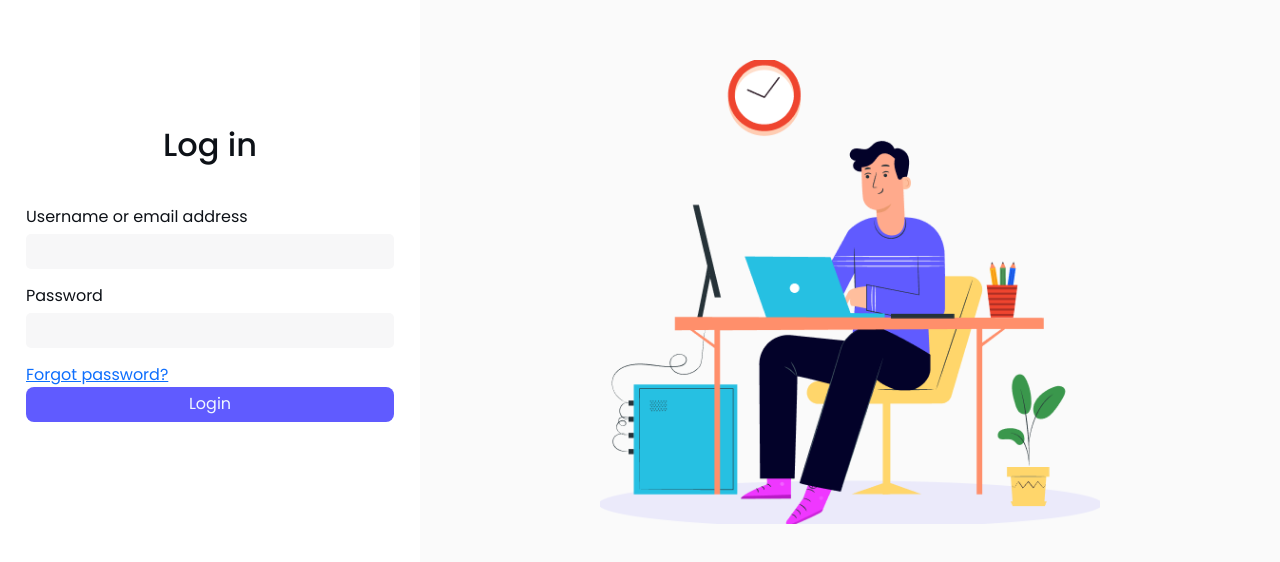
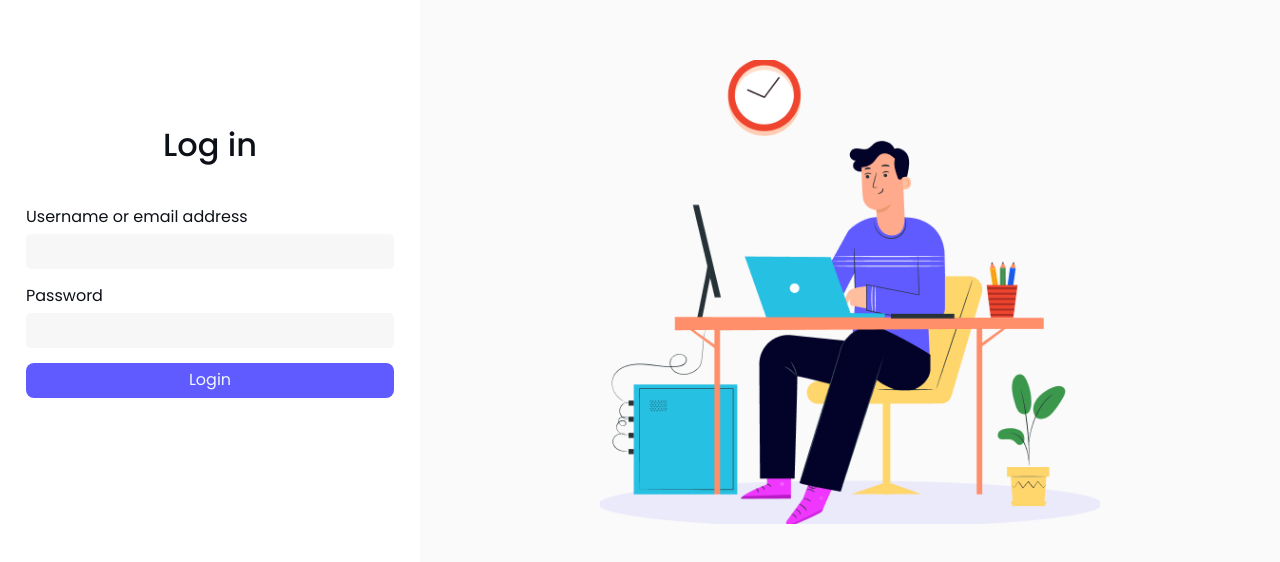
Before and after one commit to KishanBGajera/Sync-Insights, a React (Vite) app in the folder frontend/: page / in a window 1280 px wide. Shown: the part 108-670 px from the top of the page. Built offline with nearby package versions, Linux system fonts and the light colour scheme.

Commit message:
remove forget password func

```diff
--- a/frontend/src/components/LoginPage.jsx
+++ b/frontend/src/components/LoginPage.jsx
@@ -79,7 +79,7 @@ const LoginPage = () => {
             />
             {/* <input type="password" name="Password" required
               className="input" /> */}
-            <a className="forgot" href="#">Forgot password?</a>
+            {/* <a className="forgot" href="#">Forgot password?</a> */}
             <div className="button">
               {/* <Link to="insight" className="Link"><button className="login">Login</button></Link> */}
               <button className="login" type="submit">Login</button>
```
